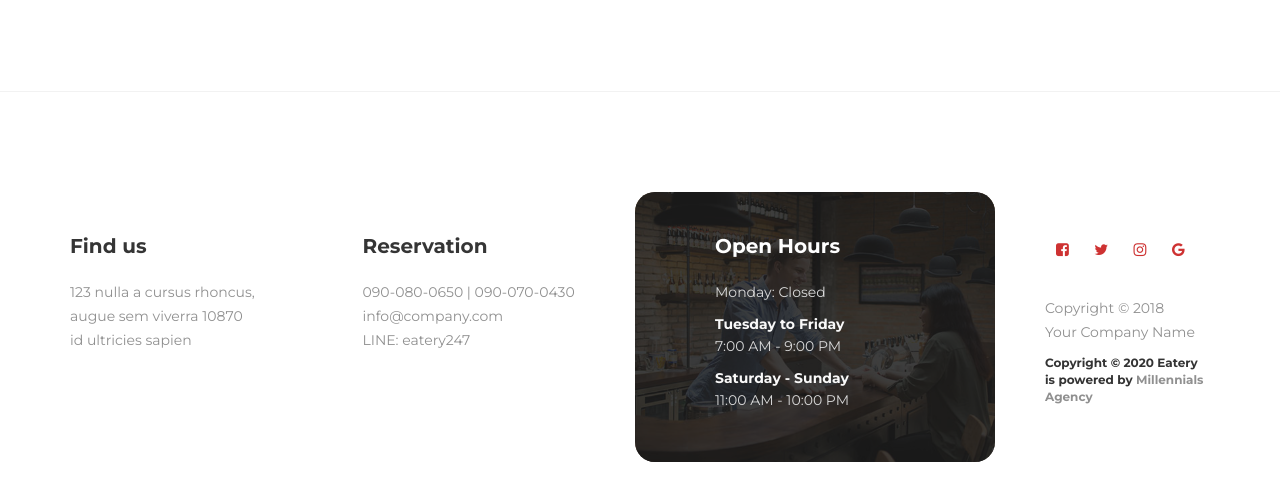
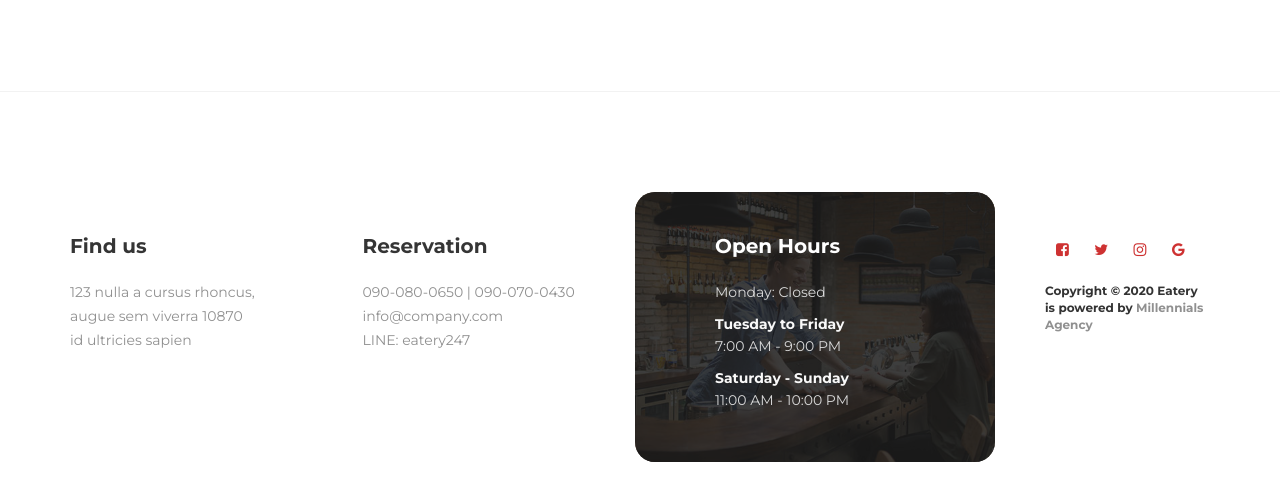
Before and after one commit to Arateckx/restaurant.github.io, a plain HTML site: page index.html in a window 1280 px wide. Shown: the part 3919-4419 px from the top of the page. Drawn offline with Linux system fonts and the light colour scheme.

Commit message:
Update index.html

```diff
--- a/index.html
+++ b/index.html
@@ -516,8 +516,6 @@ http://www.templatemo.com/tm-515-eatery
                          </ul>
 
                          <div class="wow fadeInUp copyright-text" data-wow-delay="0.8s">
-                              <p><br>Copyright &copy; 2018 <br>Your Company Name
-
                                    <h6 class="copy-title"> Copyright &copy; 2020 Eatery is powered by <a href="https://millennials-agency.netlify.com" target="_blank">Millennials Agency</a></h6>
                          </div>
                     </div>
```
